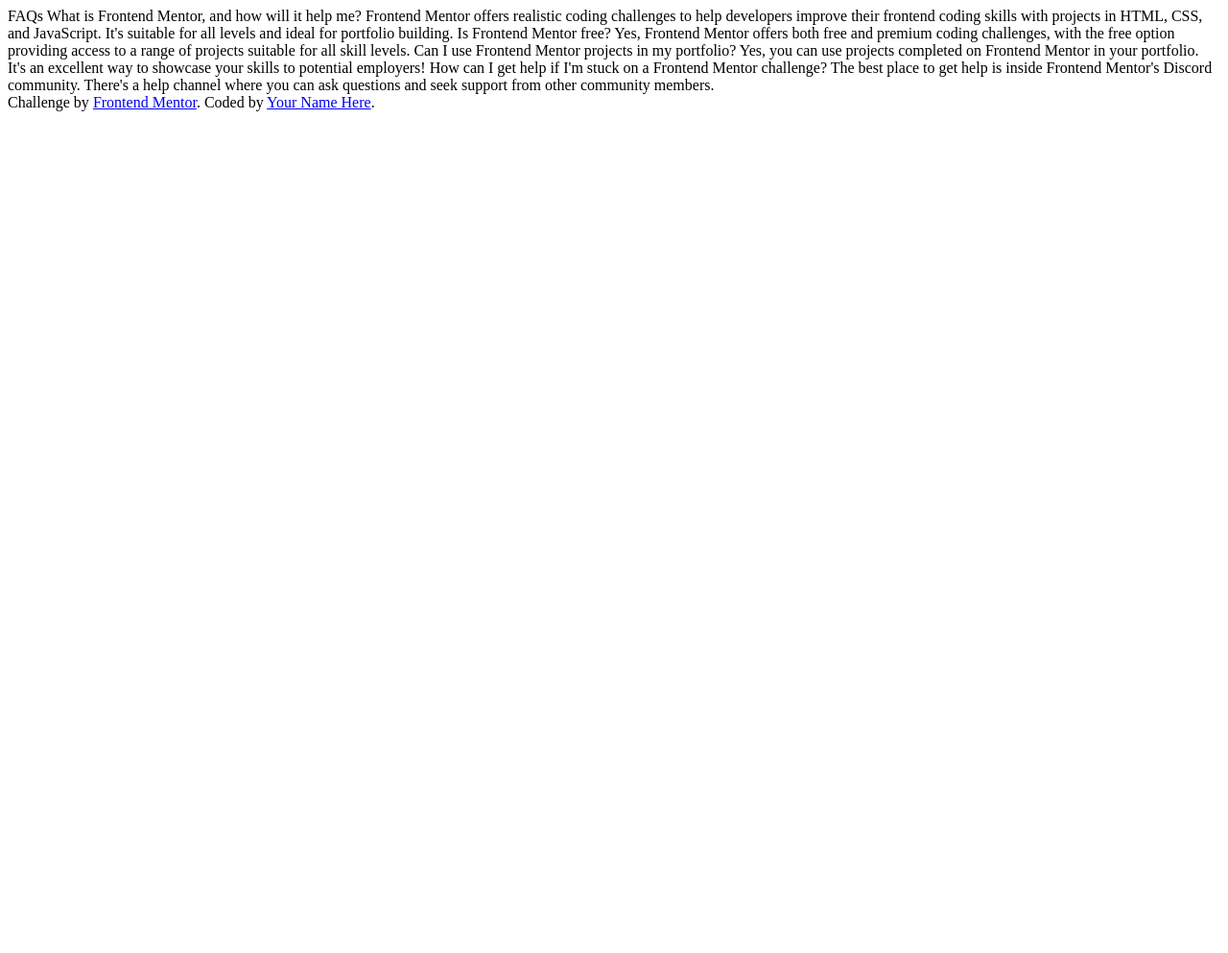
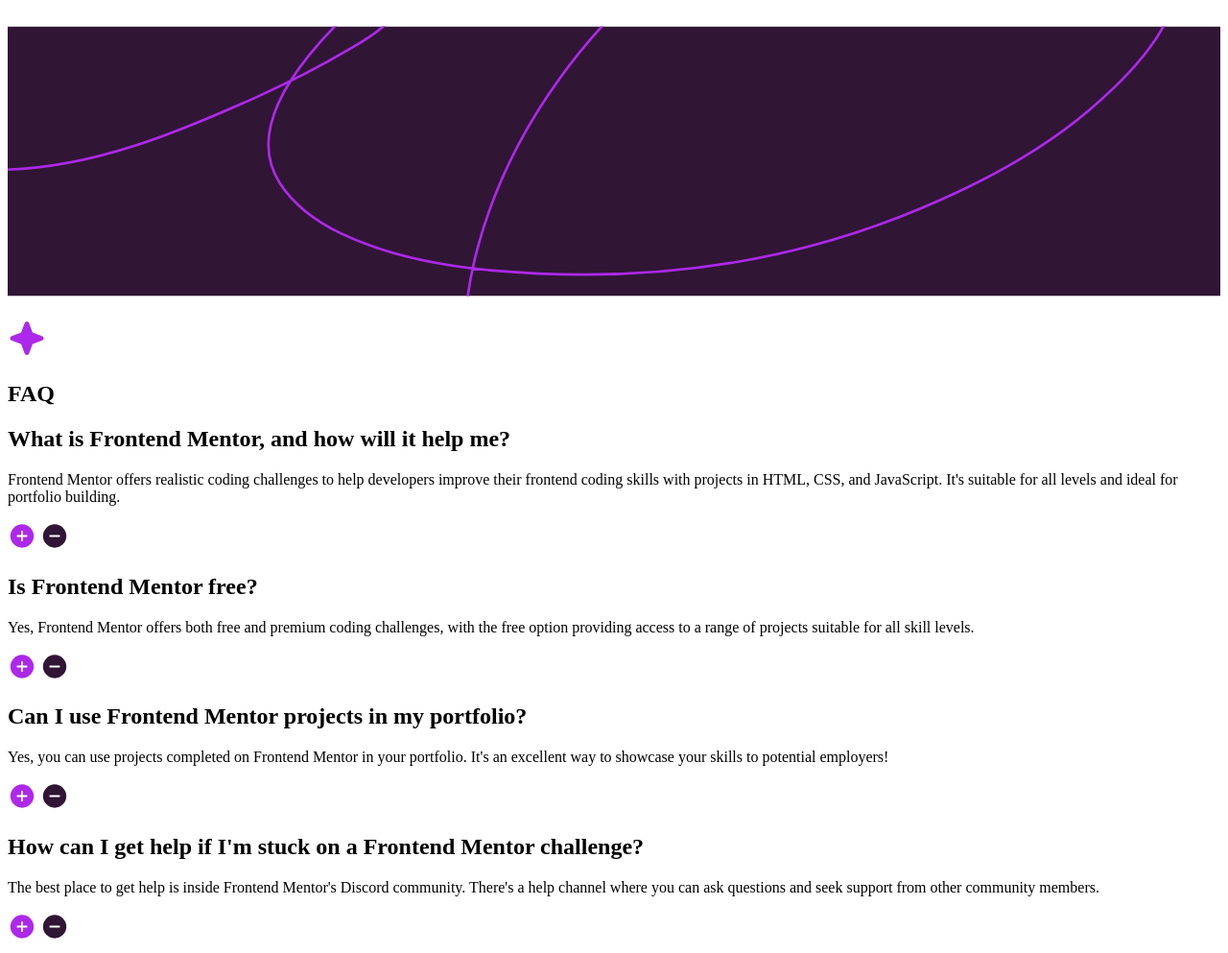
Before and after one commit to Stephen-254/FAQ-Accordion, a plain HTML site: page index.html in a window 1280 px wide. Shown: the whole page at 96% size. Before the commit the page ends 800 px from the top, so only its background shows below. Drawn offline with Linux system fonts and the light colour scheme; files that its build step writes are made by us from their sources.

Commit message:
Background svg not taking the entire width

```diff
--- a/design/styles.css
+++ b/design/styles.css
@@ -0,0 +1,16 @@
+*{
+    box-sizing: border-box;
+    padding: 0;
+}
+section.background{
+    width: 100%;
+    height: auto;
+}
+
+section.background svg{
+    width: 100%;
+}
+
+section.background path{
+    width: 100%;
+}
--- a/index.html
+++ b/index.html
@@ -7,39 +7,65 @@
   <link rel="icon" type="image/png" sizes="32x32" href="./assets/images/favicon-32x32.png">
 
   <title>Frontend Mentor | FAQ accordion</title>
-  <link rel="stylesheet" href="styles.css">
+  <link rel="stylesheet" href="design/styles.css">
+  <link rel="stylesheet" href="design/script.js">
 </head>
 <body>
+  <!--Pattern Background-->
+  <section class="background">
+    <svg xmlns="http://www.w3.org/2000/svg" width="1440" height="320" fill="none" viewBox="0 0 1440 320"><g clip-path="url(#a)"><path fill="#301534" d="M0 0h1440v320H0z"/><path stroke="#AD28EB" stroke-linecap="round" stroke-width="3" d="M-676-182C-454-10-396.863 71.888-197.5 143.5-99 178.882-36.919 170.726-4.751 170.108c104.487-2.01 204.609-43.237 298.633-85.495 38.354-17.238 75.882-36.189 112.063-57.63 23.903-14.165 58.87-33.913 64.721-64.42 2.32-12.102-16.369-12.24-23.771-9.789-13.511 4.474-25.95 16.544-36.056 25.669-19.131 17.273-37.062 35.948-53.235 56.031-33.728 41.883-68.034 100.247-34.158 152.014 17.287 26.415 43.94 45.693 72.112 59.127 56.182 26.791 119.205 38.742 180.778 44.146 164.438 14.432 328.964-3.461 483.004-63.622 79.76-31.148 158.55-70.539 224.23-126.245 48.56-41.186 102.8-96.548 110.66-162.9 10.93-92.187-94.04-136.062-169.29-148.418-61.41-10.084-123.75-4.164-184.07 9.588-78.262 17.84-149.006 47.67-214.241 94.384-130.002 93.093-234.95 228.413-272.466 385.827-15.64 65.625-16.648 138.21 5.493 202.551 21.452 62.338 69.196 110.576 124.048 144.923 65.117 40.774 137.161 62.14 212.839 73.21 100.474 14.696 202.817 12.233 303.027-2.997 176.17-26.772 352.73-88.431 505.18-181.077 103.22-62.725 199.3-134.15 280.06-224.425 17.7-19.793 31.81-40.875 43.74-64.521C2172.11-58.5 2095.5-145.528 2095.5-151"/></g><defs><clipPath id="a"><path fill="#fff" d="M0 0h1440v320H0z"/></clipPath></defs></svg>
+  </section>
 
-  FAQs
-
-  What is Frontend Mentor, and how will it help me?
-
+  <!--FAQ card-->
+  <section class="faq-card">
+    <header>
+      <svg xmlns="http://www.w3.org/2000/svg" width="40" height="41" fill="none" viewBox="0 0 40 41"><path fill="#AD28EB" d="M37.5 20.5a2.467 2.467 0 0 1-1.64 2.344l-9.913 3.604-3.603 9.911a2.5 2.5 0 0 1-4.688 0l-3.604-9.922-9.911-3.593a2.5 2.5 0 0 1 0-4.688l9.921-3.604 3.594-9.911a2.5 2.5 0 0 1 4.688 0l3.604 9.921 9.911 3.594A2.467 2.467 0 0 1 37.5 20.5Z"/></svg>
+      <h1>FAQ</h1>
+    </header>
+    <!--Questions Section-->
+    <main>
+      <!--First question-->
+      <div class="question-one">
+        <h2>What is Frontend Mentor, and how will it help me?</h2>
+        <p>
           Frontend Mentor offers realistic coding challenges to help developers improve their
           frontend coding skills with projects in HTML, CSS, and JavaScript. It's suitable for
           all levels and ideal for portfolio building.
-
-  Is Frontend Mentor free?
-
+        </p>
+        <svg xmlns="http://www.w3.org/2000/svg" width="30" height="31" fill="none" viewBox="0 0 30 31"><path fill="#AD28EB" d="M15 3.313A12.187 12.187 0 1 0 27.188 15.5 12.203 12.203 0 0 0 15 3.312Zm4.688 13.124h-3.75v3.75a.938.938 0 0 1-1.876 0v-3.75h-3.75a.938.938 0 0 1 0-1.875h3.75v-3.75a.938.938 0 0 1 1.876 0v3.75h3.75a.938.938 0 0 1 0 1.876Z"/></svg>
+        <svg xmlns="http://www.w3.org/2000/svg" width="30" height="31" fill="none" viewBox="0 0 30 31"><path fill="#301534" d="M15 3.313A12.187 12.187 0 1 0 27.188 15.5 12.2 12.2 0 0 0 15 3.312Zm4.688 13.124h-9.375a.938.938 0 0 1 0-1.875h9.374a.938.938 0 0 1 0 1.876Z"/></svg>
+      </div>
+      <!--Second question-->
+      <div class="question-two">
+        <h2>Is Frontend Mentor free?</h2>
+        <p>
           Yes, Frontend Mentor offers both free and premium coding challenges, with the free
           option providing access to a range of projects suitable for all skill levels.
-
-  Can I use Frontend Mentor projects in my portfolio?
-
+        </p>
+        <svg xmlns="http://www.w3.org/2000/svg" width="30" height="31" fill="none" viewBox="0 0 30 31"><path fill="#AD28EB" d="M15 3.313A12.187 12.187 0 1 0 27.188 15.5 12.203 12.203 0 0 0 15 3.312Zm4.688 13.124h-3.75v3.75a.938.938 0 0 1-1.876 0v-3.75h-3.75a.938.938 0 0 1 0-1.875h3.75v-3.75a.938.938 0 0 1 1.876 0v3.75h3.75a.938.938 0 0 1 0 1.876Z"/></svg>
+        <svg xmlns="http://www.w3.org/2000/svg" width="30" height="31" fill="none" viewBox="0 0 30 31"><path fill="#301534" d="M15 3.313A12.187 12.187 0 1 0 27.188 15.5 12.2 12.2 0 0 0 15 3.312Zm4.688 13.124h-9.375a.938.938 0 0 1 0-1.875h9.374a.938.938 0 0 1 0 1.876Z"/></svg>
+      </div>
+      <!--Third question-->
+      <div class="question-three">
+        <h2>Can I use Frontend Mentor projects in my portfolio?</h2>
+        <p>
           Yes, you can use projects completed on Frontend Mentor in your portfolio. It's an excellent
           way to showcase your skills to potential employers!
-
-  How can I get help if I'm stuck on a Frontend Mentor challenge?
-
+        </p>
+        <svg xmlns="http://www.w3.org/2000/svg" width="30" height="31" fill="none" viewBox="0 0 30 31"><path fill="#AD28EB" d="M15 3.313A12.187 12.187 0 1 0 27.188 15.5 12.203 12.203 0 0 0 15 3.312Zm4.688 13.124h-3.75v3.75a.938.938 0 0 1-1.876 0v-3.75h-3.75a.938.938 0 0 1 0-1.875h3.75v-3.75a.938.938 0 0 1 1.876 0v3.75h3.75a.938.938 0 0 1 0 1.876Z"/></svg>
+        <svg xmlns="http://www.w3.org/2000/svg" width="30" height="31" fill="none" viewBox="0 0 30 31"><path fill="#301534" d="M15 3.313A12.187 12.187 0 1 0 27.188 15.5 12.2 12.2 0 0 0 15 3.312Zm4.688 13.124h-9.375a.938.938 0 0 1 0-1.875h9.374a.938.938 0 0 1 0 1.876Z"/></svg>
+      </div>
+      <!--Fourth question-->
+      <div class="question-four">
+        <h2>How can I get help if I'm stuck on a Frontend Mentor challenge?</h2>
+        <p>
           The best place to get help is inside Frontend Mentor's Discord community. There's a help
           channel where you can ask questions and seek support from other community members.
-
-
-  <div class="attribution">
-    Challenge by <a href="https://www.frontendmentor.io?ref=challenge" target="_blank">Frontend Mentor</a>.
-    Coded by <a href="#">Your Name Here</a>.
+        </p>
+        <svg xmlns="http://www.w3.org/2000/svg" width="30" height="31" fill="none" viewBox="0 0 30 31"><path fill="#AD28EB" d="M15 3.313A12.187 12.187 0 1 0 27.188 15.5 12.203 12.203 0 0 0 15 3.312Zm4.688 13.124h-3.75v3.75a.938.938 0 0 1-1.876 0v-3.75h-3.75a.938.938 0 0 1 0-1.875h3.75v-3.75a.938.938 0 0 1 1.876 0v3.75h3.75a.938.938 0 0 1 0 1.876Z"/></svg>
+        <svg xmlns="http://www.w3.org/2000/svg" width="30" height="31" fill="none" viewBox="0 0 30 31"><path fill="#301534" d="M15 3.313A12.187 12.187 0 1 0 27.188 15.5 12.2 12.2 0 0 0 15 3.312Zm4.688 13.124h-9.375a.938.938 0 0 1 0-1.875h9.374a.938.938 0 0 1 0 1.876Z"/></svg>
       </div>
-
-  <link rel="stylesheet" href="script.js">
+    </main>
+  </section>
 </body>
 </html>
```
Lines whose indentation alone changed are shown as unchanged.
